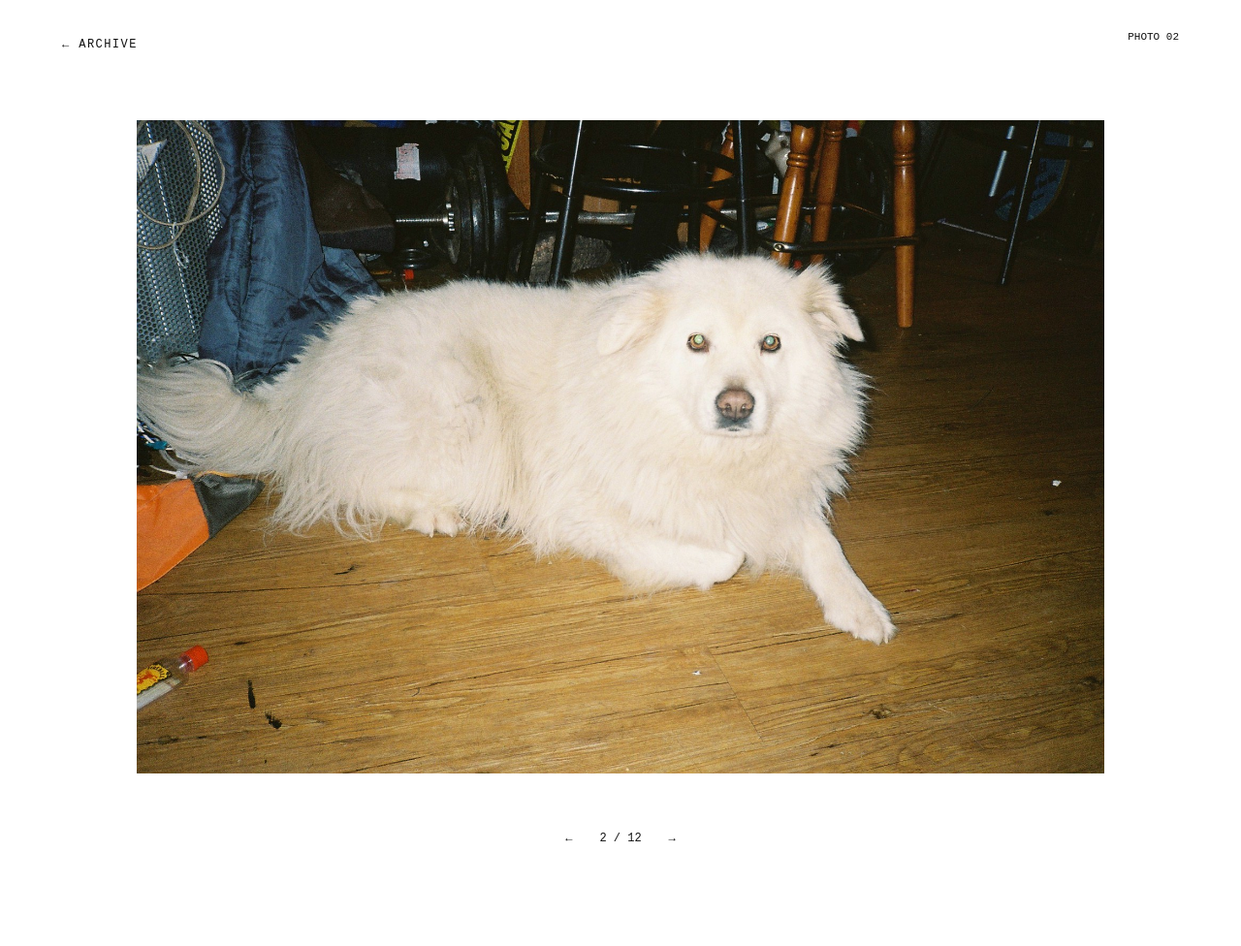
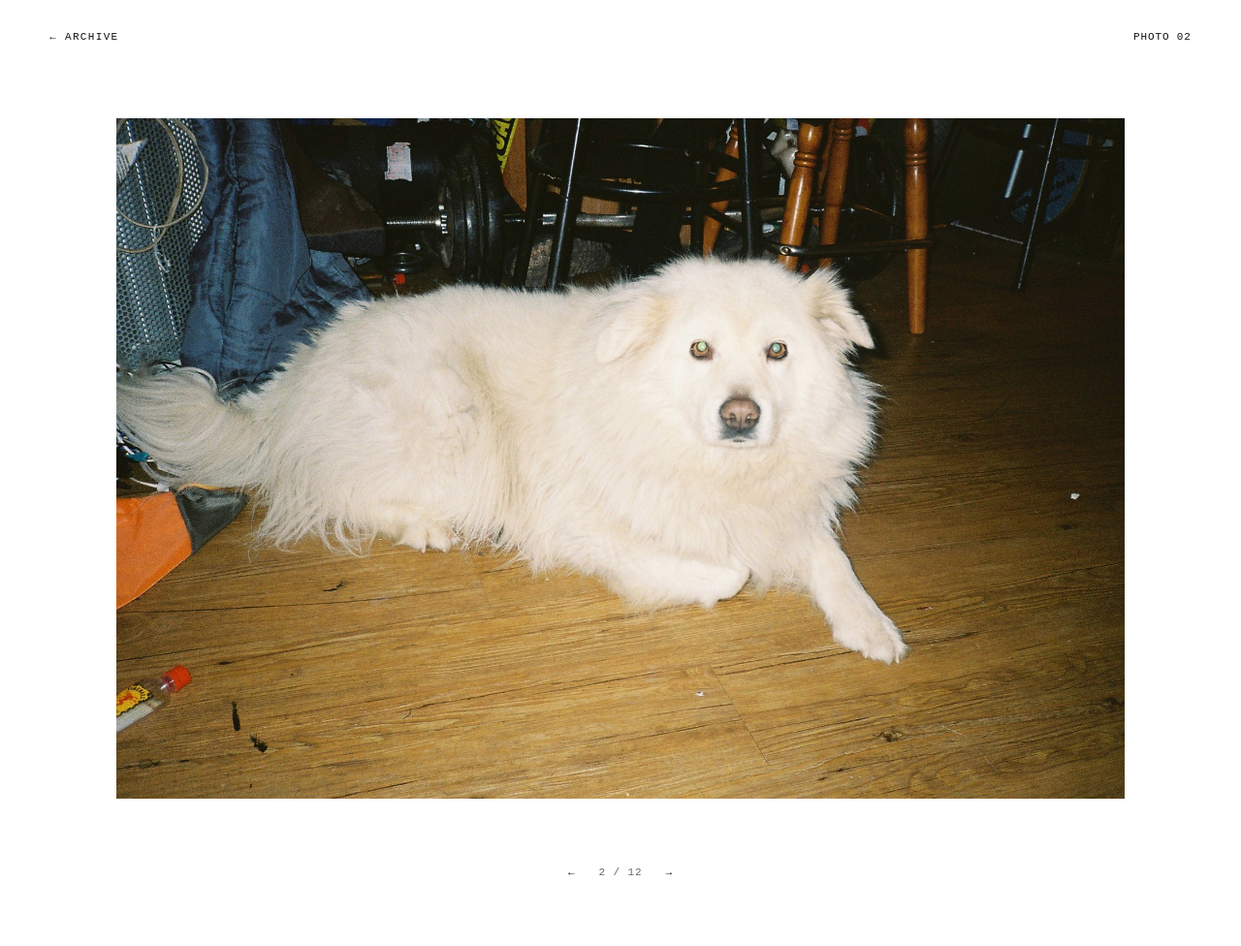
Before and after one commit to utofuya/parasolmemo, a Jekyll site: the page built from _works/2026-01-02-photo-02.md, in a window 1280 px wide. Shown: the whole page at 97% size. Built offline with Jekyll 4.4.1, drawn with Linux system fonts in a browser that asks for light colours; before the commit the page ends 952 px from its top, so only the background shows below that.

Commit message:
Update style.css

```diff
--- a/assets/css/style.css
+++ b/assets/css/style.css
@@ -354,3 +354,131 @@ button {
     font-size: 14px;
   }
 }
+
+/* =========================================
+   DETAIL PAGE
+   個人的なアーカイブとしての作品詳細ページ
+   ========================================= */
+
+.detail-page {
+  min-height: 100vh;
+  padding: 32px 4vw 70px;
+}
+
+.detail-page .back-link {
+  position: fixed;
+  left: 4vw;
+  top: 32px;
+  z-index: 20;
+  font-family: monospace;
+  font-size: 11px;
+  letter-spacing: .12em;
+}
+
+.detail-count {
+  position: fixed;
+  right: 4vw;
+  top: 32px;
+  z-index: 20;
+  font-family: monospace;
+  font-size: 11px;
+  letter-spacing: .08em;
+}
+
+.detail-figure {
+  width: min(82vw, 1200px);
+  max-width: none;
+  margin: 90px auto 65px;
+  text-align: center;
+}
+
+.detail-figure img {
+  display: block;
+  width: auto;
+  max-width: 100%;
+  max-height: 78vh;
+  height: auto;
+  margin: 0 auto;
+}
+
+.detail-copy {
+  width: min(520px, 82vw);
+  max-width: none;
+  margin: 0 auto;
+  font-family: "Hiragino Mincho ProN", "Yu Mincho", Georgia, serif;
+  font-size: 14px;
+  line-height: 2;
+  letter-spacing: .025em;
+}
+
+.detail-copy p {
+  margin: 0 0 1.8em;
+}
+
+.detail-nav {
+  display: flex;
+  justify-content: center;
+  align-items: center;
+  gap: 24px;
+  margin-top: 70px;
+  font-family: monospace;
+  font-size: 11px;
+  letter-spacing: .08em;
+}
+
+.detail-nav a {
+  transition: opacity .2s ease;
+}
+
+.detail-nav a:hover {
+  opacity: .45;
+}
+
+.detail-nav span {
+  opacity: .65;
+}
+
+
+/* スマートフォン */
+
+@media (max-width: 700px) {
+
+  .detail-page {
+    padding: 24px 5vw 50px;
+  }
+
+  .detail-page .back-link {
+    left: 5vw;
+    top: 22px;
+    font-size: 10px;
+  }
+
+  .detail-count {
+    right: 5vw;
+    top: 22px;
+    font-size: 10px;
+  }
+
+  .detail-figure {
+    width: 90vw;
+    margin: 75px auto 48px;
+  }
+
+  .detail-figure img {
+    width: auto;
+    max-width: 90vw;
+    max-height: 72vh;
+  }
+
+  .detail-copy {
+    width: 84vw;
+    font-size: 13px;
+    line-height: 2;
+  }
+
+  .detail-nav {
+    margin-top: 55px;
+    gap: 20px;
+    font-size: 10px;
+  }
+}
```
